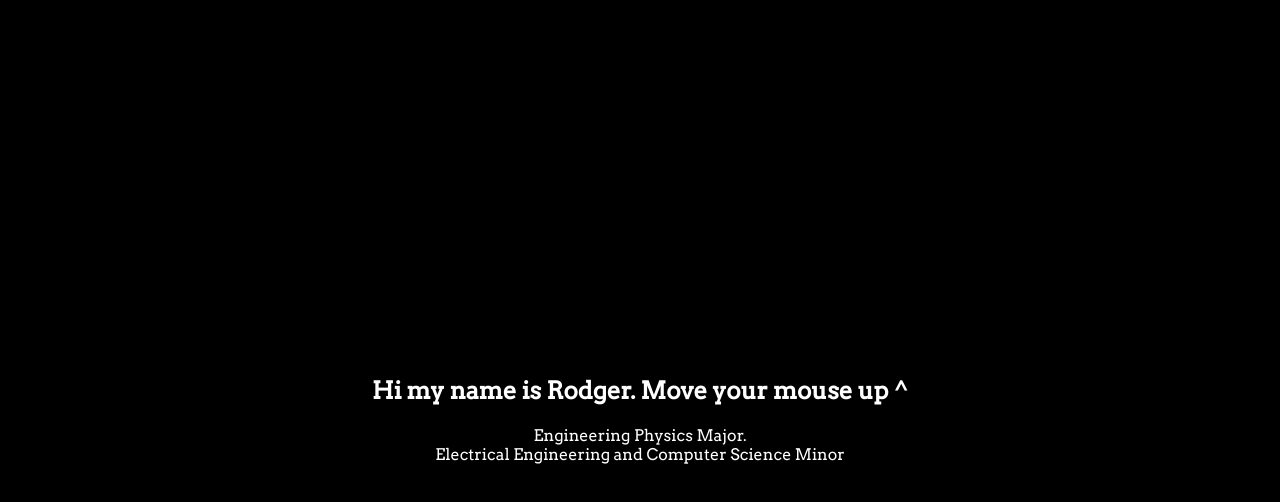
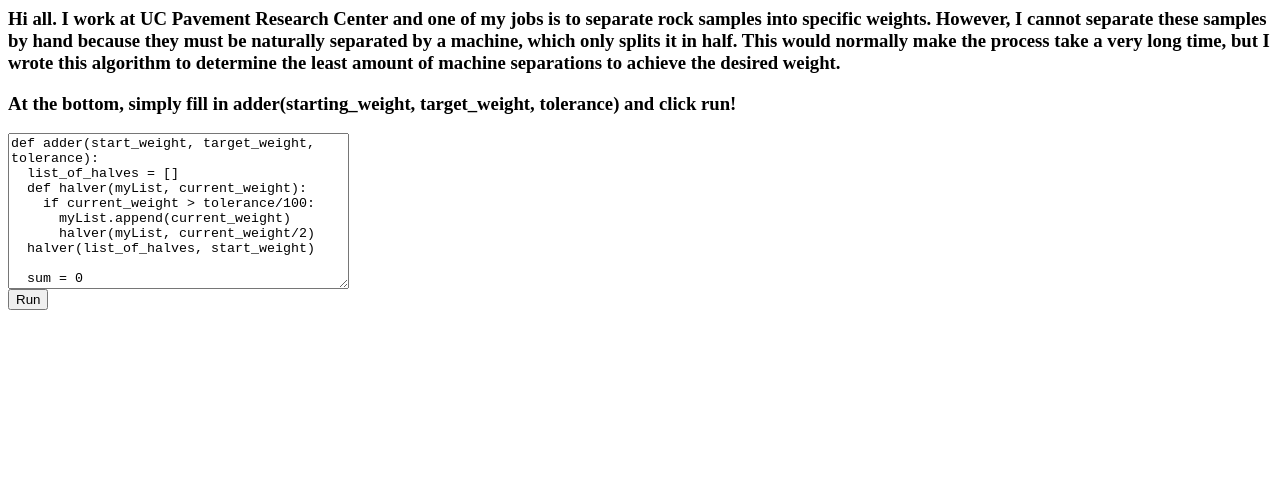
Before and after one commit to pangrodger/pangrodger.github.io, a plain HTML site: page index.html in a window 1280 px wide. Drawn offline with nearby package versions, Linux system fonts and the light colour scheme.

Commit message:
added code

```diff
--- a/index.html
+++ b/index.html
@@ -1,26 +1,84 @@
-<!DOCTYPE html>
-<html>
 <head>
-	<title>Night and Day</title>
-	<link rel="stylesheet" type="text/css" href="style.css">
-	<link href="https://fonts.googleapis.com/css?family=Arvo" rel="stylesheet">
+<script src="http://ajax.googleapis.com/ajax/libs/jquery/1.9.0/jquery.min.js" type="text/javascript"></script>
+<script src="http://www.skulpt.org/static/skulpt.min.js" type="text/javascript"></script>
+<script src="http://www.skulpt.org/static/skulpt-stdlib.js" type="text/javascript"></script>
 
 </head>
+
 <body>
-  	    <div class="half" id="night">
-  	    	<div class="content night">
-  	    		<h2>Hi my name is Rodger. Move your mouse up ^ </h2>
-  	    			<div class="list-item dark">Engineering Physics Major.</div>
-  	    			<div class="list-item dark">Electrical Engineering and Computer Science Minor</div>
-  	    	</div>
-  	    </div>
 
-  	    <div class="half" id="day">
-  	    	<div class="content day">
-  	    		<h2>I like music. Move your mouse up ^ </h2>
-  	    			<div class="list-item light">and business.</div>
-  	    			<div class="list-item light">and lifting, badminton, pingpong, running.</div>
-  	    	</div>
-  	    </div>
+<script type="text/javascript">
+// output functions are configurable.  This one just appends some text
+// to a pre element.
+function outf(text) {
+    var mypre = document.getElementById("output");
+    mypre.innerHTML = mypre.innerHTML + text;
+}
+function builtinRead(x) {
+    if (Sk.builtinFiles === undefined || Sk.builtinFiles["files"][x] === undefined)
+            throw "File not found: '" + x + "'";
+    return Sk.builtinFiles["files"][x];
+}
+// Here's everything you need to run a python program in skulpt
+// grab the code from your textarea
+// get a reference to your pre element for output
+// configure the output function
+// call Sk.importMainWithBody()
+function runit() {
+   var prog = document.getElementById("yourcode").value;
+   var mypre = document.getElementById("output");
+   mypre.innerHTML = '';
+   Sk.pre = "output";
+   Sk.configure({output:outf, read:builtinRead});
+   (Sk.TurtleGraphics || (Sk.TurtleGraphics = {})).target = 'mycanvas';
+   var myPromise = Sk.misceval.asyncToPromise(function() {
+       return Sk.importMainWithBody("<stdin>", false, prog, true);
+   });
+   myPromise.then(function(mod) {
+       console.log('success');
+   },
+       function(err) {
+       console.log(err.toString());
+   });
+}
+</script>
+
+<h3>Hi all. I work at UC Pavement Research Center and one of my jobs is to separate rock samples into specific weights. However, I cannot separate these samples by hand because they must be naturally separated by a machine, which only splits it in half. This would normally make the process take a very long time, but I wrote this algorithm to determine the least amount of machine separations to achieve the desired weight.</h3>
+<h3>
+At the bottom, simply fill in adder(starting_weight, target_weight, tolerance) and click run!</h3>
+<form>
+<textarea id="yourcode" cols="40" rows="10">
+def adder(start_weight, target_weight, tolerance):
+  list_of_halves = []
+  def halver(myList, current_weight):
+    if current_weight > tolerance/100:
+      myList.append(current_weight)
+      halver(myList, current_weight/2)
+  halver(list_of_halves, start_weight)
+
+  sum = 0
+  x = 0
+  list_size = len(list_of_halves)
+  log = []
+  while (x < list_size):
+    i = x
+    while (i < list_size):
+      if ((sum + list_of_halves[i]) <= target_weight + tolerance):
+        sum = sum + list_of_halves[i]
+        log.append(list_of_halves[i])
+        i = i + 1
+        if sum >= target_weight-tolerance:
+          print(sum)
+          print(log)
+      else: #if sum is outside boundary
+        i = i + 1
+    x = x + 1
+adder(starting_weight, target_weight, tolerance) #fill in your numbers here
+</textarea><br />
+<button type="button" onclick="runit()">Run</button>
+</form>
+<pre id="output" ></pre>
+<!-- If you want turtle graphics include a canvas -->
+<div id="mycanvas"></div>
+
 </body>
-</html>
--- a/style.css
+++ /dev/null
@@ -1,77 +0,0 @@
-html,
-body {
-	height: 100%;
-	margin: 0px;
-	font-family: 'Arvo', serif;
-}
-.half {
-	height: 100%;
-	width: 50%;
-	background-color: black;
-	position: absolute;
-}
-
-.half:hover {
-	width: 100%;
-	z-index: 10;
-}
-
-#night {
-	background-color: black;
-	left: 0px;
-	transition: .3s;
-	text-align: center;
-	z-index: 5;
-}
-
-#night:hover + #day {
-	z-index: 0;
-}
-#day {
-	background-color: white;
-	right: 0px;
-	transition: .3s;
-	text-align: center;
-	z-index: 6;
-}
-
-.content {
-	position: relative;
-	margin: 0px auto;
-	text-align: center;
-	top: 50%;
-	transform: translateY(-50%);
-}
-.night {
-	color: white;
-}
-
-.day {
-	color: black;
-}
-
-.dark:hover {
-	color: black;
-}
-
-.light:hover {
-	color: pink;
-}
-
-.list-item {
-	transition: .3s;
-	cursor: pointer;
-}
-/*
-#night:hover {
-	background-color: black;
-	width: 100%;
-	z-index: 10;
-}
-
-#day:hover {
-	background-color: white;
-	width: 100%;
-	z-index: 10;
-}
-*/
```
